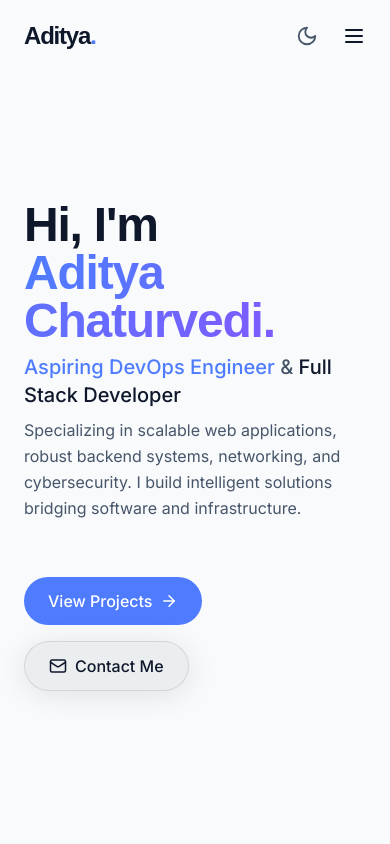
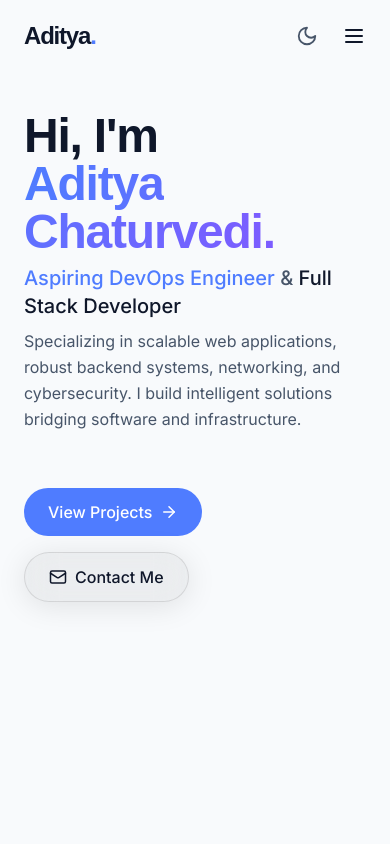
Before and after one commit to Bigrat-hat/Portfolio, a React (Vite) app: page / in a window 390 px wide. Shown: the top 844 px of the page. Built offline with nearby package versions, Linux system fonts and the light colour scheme.

Commit message:
Fix excessive mobile top spacing by shifting flex alignment to start

```diff
--- a/src/components/Hero.jsx
+++ b/src/components/Hero.jsx
@@ -3,7 +3,7 @@ import { LuArrowRight as ArrowRight, LuDownload as Download, LuMail as Mail } fr
 
 export default function Hero() {
   return (
-    <section id="home" className="min-h-[100dvh] flex items-center pt-12 md:pt-20">
+    <section id="home" className="min-h-[100dvh] flex items-start lg:items-center pt-28 lg:pt-20">
       <div className="w-full grid lg:grid-cols-2 gap-12 items-center">
 
         {/* Left Content */}
```
